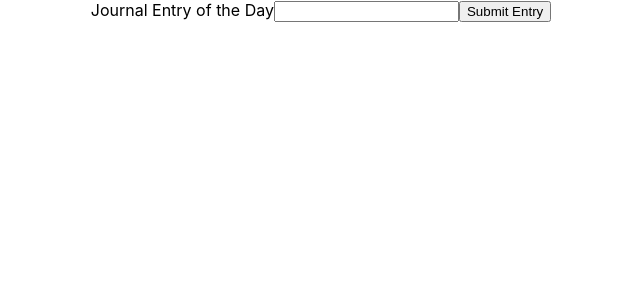
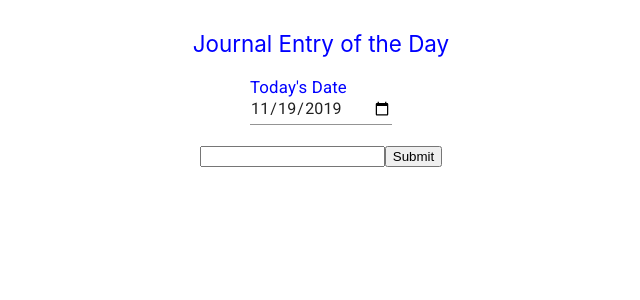
Before and after one commit to Loremenius/Front-end, a React (Create React App) app: page /journal/1 in a window 1280 px wide. Shown: the top 300 px of the page, without its empty margins (319-959 px from the left). Built offline with nearby package versions, Linux system fonts and the light colour scheme.

Commit message:
added a date selector to journal entry

```diff
--- a/package.json
+++ b/package.json
@@ -9,6 +9,7 @@
     "axios": "^0.19.0",
     "formik": "^2.0.4",
     "react": "^16.12.0",
+    "react-day-picker": "^7.4.0",
     "react-dom": "^16.12.0",
     "react-redux": "^7.1.3",
     "react-router-dom": "^5.1.2",
--- a/src/App.js
+++ b/src/App.js
@@ -1,8 +1,6 @@
 import React from 'react';
 import './App.css';
 import { Route, Link } from "react-router-dom"
-import FormikSignupForms from './components/SignUpForm';
-// import FormikLoginForms from './components/LoginForm';
 import JournalEntry from './components/JournalEntry';
 
 function App() {
--- /dev/null
+++ b/src/components/DateSelector.js
@@ -0,0 +1,33 @@
+import React from 'react';
+import TextField from '@material-ui/core/TextField';
+import {makeStyles} from '@material-ui/styles';
+
+const dateStyles = makeStyles(theme => ({
+    container: {
+      display: 'flex',
+      flexWrap: 'wrap',
+      justifyContent: 'center',
+      padding: '20px',
+    },
+    textField: {
+      width: 200,
+    },
+  }));
+
+export default function DatePickers() {
+    const classes = dateStyles();
+
+    return (
+        <form className={classes.container} noValidate>
+            <TextField
+             id="date"
+             label="Today's Date"
+             type="date"
+             defaultValue="2019-11-19"
+             className={classes.TextField}
+             InputLabelProps={{
+                 shrink: true,
+             }}/>
+        </form>
+    );
+}
--- a/src/components/JournalEntry.js
+++ b/src/components/JournalEntry.js
@@ -1,4 +1,16 @@
 import React, {useState} from 'react';
+import DateSelector from './DateSelector';
+import {makeStyles} from '@material-ui/styles';
+
+const mainStyles = makeStyles({
+    root: {
+        padding: '30px',
+        '& label': {
+            color: 'blue',
+            fontSize: '1.4rem',
+    },
+}})
+
 
 const JournalEntry = props => {
     const [journal, setJournal] = useState({title: "", body: ""});
@@ -13,19 +25,24 @@ const JournalEntry = props => {
         setJournal({title: "", body: ""})
     }
 
+    const classes = mainStyles();
+
     return (
+        <div className={classes.root}>
             <form onSubmit={submitForm}>
                 <label htmlFor="note">
                     Journal Entry of the Day
                         </label>
+                        <DateSelector/>
                         <input
                             id="note"
                             type="body"
                             value={journal.body}
-                    onChange={handleChanges}/>
-                <button type="submit">Submit Entry</button>
+                            onChange={handleChanges}
+                            className={classes.input}/>
+                    <button type="submit">Submit</button>
             </form>
+        </div>
     )
 }
-
 export default JournalEntry;
```
Also changed, not shown: 1 other file (tests, documents, lock files or other folders). Lines whose indentation alone changed are shown as unchanged.
